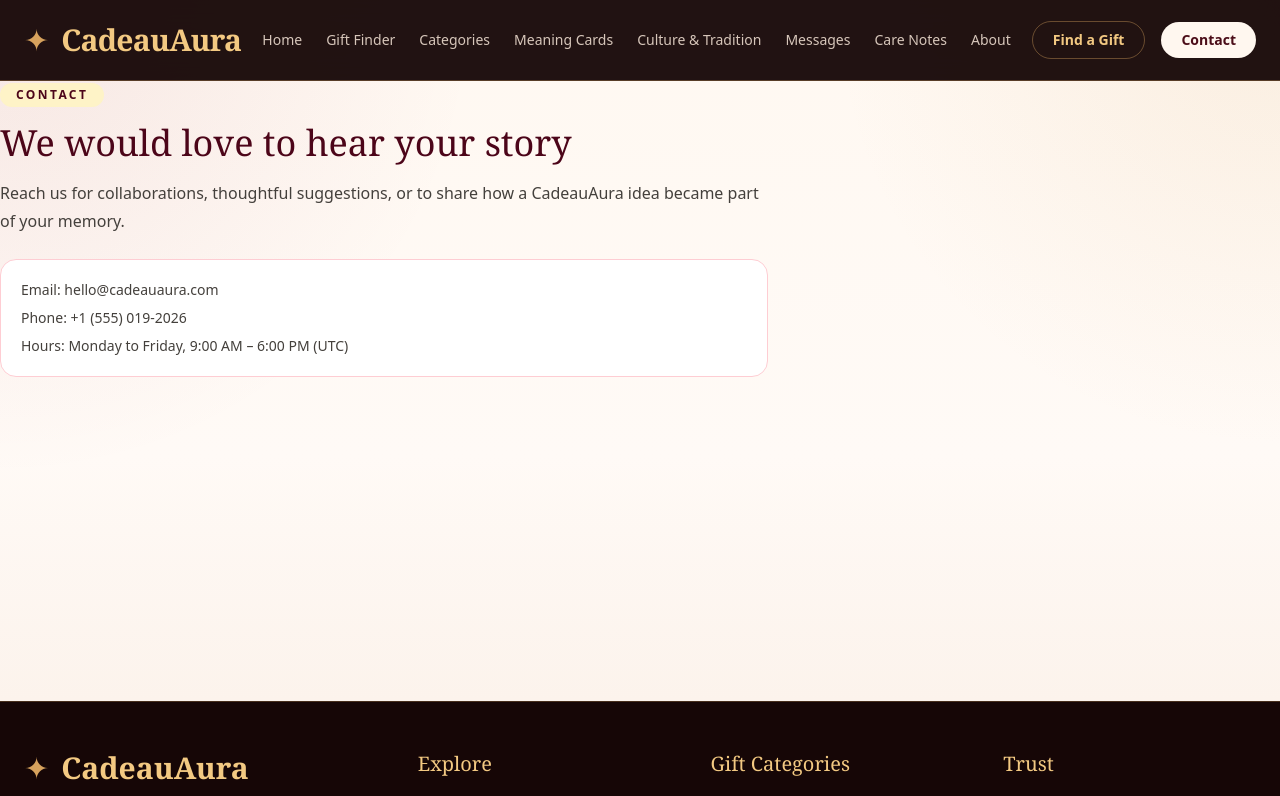
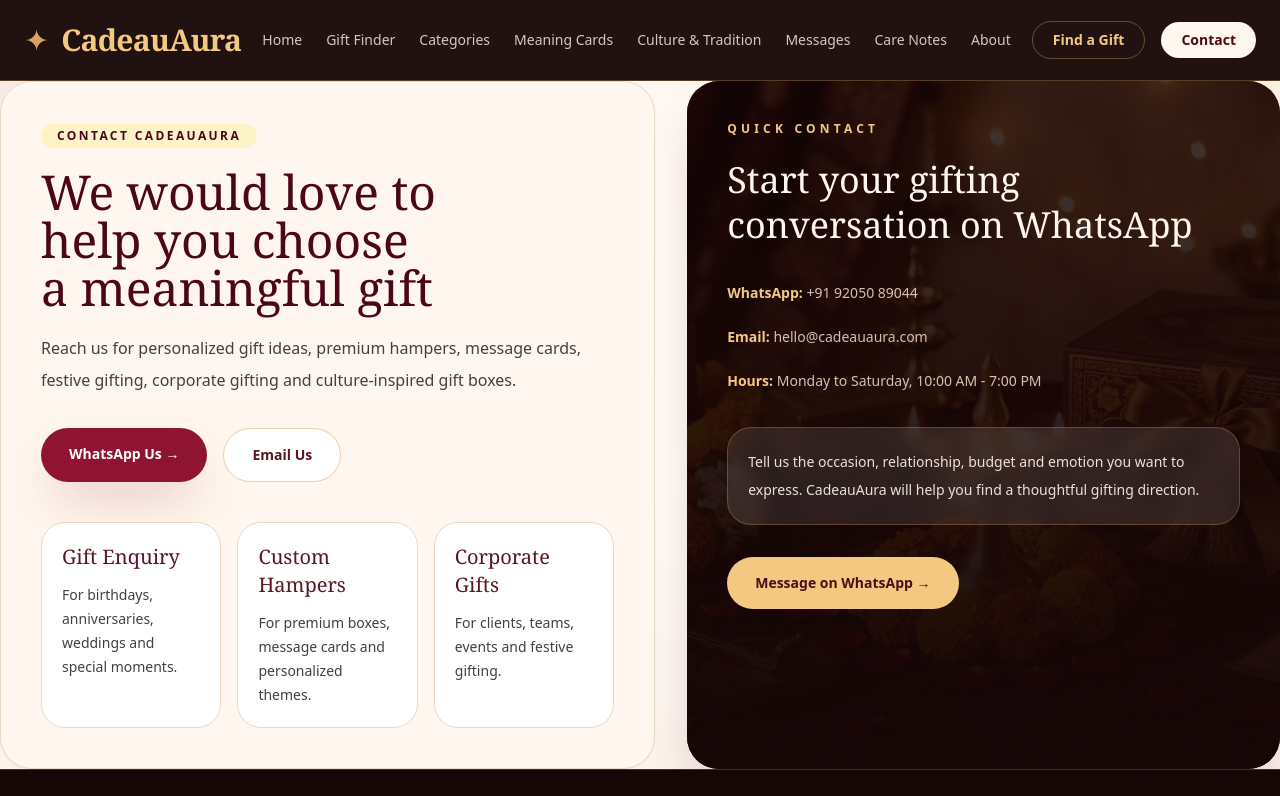
Before and after one commit to shivamsolanki-coder/cadeauaura, a Next.js app: page /contact in a window 1280 px wide. Shown: the top 796 px of the page. Built offline with nearby package versions, Linux system fonts and the light colour scheme.

Commit message:
Add Contact page SEO and WhatsApp CTA

```diff
--- a/app/contact/page.tsx
+++ b/app/contact/page.tsx
@@ -1,17 +1,148 @@
+import type { Metadata } from 'next';
+
 import { SectionLabel } from '@/components/SectionLabel';
+
+const whatsappNumber = '919205089044';
+
+const whatsappMessage =
+  'Hi CadeauAura, I want to know more about your gifting collections. Please share details.';
+
+const whatsappLink = `https://wa.me/${whatsappNumber}?text=${encodeURIComponent(
+  whatsappMessage
+)}`;
+
+export const metadata: Metadata = {
+  title: 'Contact CadeauAura',
+  description:
+    'Contact CadeauAura for premium gifting ideas, personalized gift boxes, meaningful message cards, festive gifts and WhatsApp gift enquiries.',
+  alternates: {
+    canonical: '/contact',
+  },
+  openGraph: {
+    title: 'Contact CadeauAura',
+    description:
+      'Reach CadeauAura for meaningful gifting ideas, personalized collections and premium gift enquiries.',
+    url: '/contact',
+    images: ['/hero-gift.jpg.png'],
+  },
+};
 
 export default function ContactPage() {
   return (
-    <section className="max-w-3xl">
-      <SectionLabel label="Contact" />
-      <h1 className="mt-4 font-serif text-4xl text-deep-rose">We would love to hear your story</h1>
-      <p className="mt-4 leading-7 text-stone-700">
-        Reach us for collaborations, thoughtful suggestions, or to share how a CadeauAura idea became part of your memory.
-      </p>
-      <div className="mt-6 rounded-2xl border border-rose-200 bg-white p-5 text-sm text-stone-700">
-        <p>Email: hello@cadeauaura.com</p>
-        <p className="mt-2">Phone: +1 (555) 019-2026</p>
-        <p className="mt-2">Hours: Monday to Friday, 9:00 AM – 6:00 PM (UTC)</p>
+    <section className="overflow-hidden">
+      <div className="grid gap-8 lg:grid-cols-[1.05fr_0.95fr] lg:items-stretch">
+        <div className="rounded-[2rem] border border-[#ead8c7] bg-[#fff7ef] p-7 shadow-sm sm:p-10">
+          <SectionLabel label="Contact CadeauAura" />
+
+          <h1 className="mt-5 font-serif text-4xl leading-tight text-deep-rose sm:text-5xl">
+            We would love to help you choose a meaningful gift
+          </h1>
+
+          <p className="mt-5 max-w-2xl text-base leading-8 text-stone-700">
+            Reach us for personalized gift ideas, premium hampers, message cards,
+            festive gifting, corporate gifting and culture-inspired gift boxes.
+          </p>
+
+          <div className="mt-8 flex flex-wrap gap-4">
+            <a
+              href={whatsappLink}
+              target="_blank"
+              rel="noreferrer"
+              className="rounded-full bg-[#8f1431] px-7 py-4 text-sm font-semibold text-white shadow-2xl shadow-[#8f1431]/25 transition hover:-translate-y-1 hover:bg-[#a51c3c]"
+            >
+              WhatsApp Us →
+            </a>
+
+            <a
+              href="mailto:hello@cadeauaura.com"
+              className="rounded-full border border-[#d7a25d]/50 bg-white px-7 py-4 text-sm font-semibold text-[#5a1722] transition hover:-translate-y-1 hover:bg-[#fff2df]"
+            >
+              Email Us
+            </a>
+          </div>
+
+          <div className="mt-10 grid gap-4 sm:grid-cols-3">
+            {[
+              {
+                title: 'Gift Enquiry',
+                text: 'For birthdays, anniversaries, weddings and special moments.',
+              },
+              {
+                title: 'Custom Hampers',
+                text: 'For premium boxes, message cards and personalized themes.',
+              },
+              {
+                title: 'Corporate Gifts',
+                text: 'For clients, teams, events and festive gifting.',
+              },
+            ].map((item) => (
+              <div
+                key={item.title}
+                className="rounded-3xl border border-[#ead8c7] bg-white p-5"
+              >
+                <h2 className="font-serif text-xl text-[#5a1722]">
+                  {item.title}
+                </h2>
+
+                <p className="mt-3 text-sm leading-6 text-stone-700">
+                  {item.text}
+                </p>
+              </div>
+            ))}
+          </div>
+        </div>
+
+        <div className="relative overflow-hidden rounded-[2rem] bg-[#160606] p-7 text-white shadow-2xl shadow-[#4b0d18]/20 sm:p-10">
+          <div
+            className="absolute inset-0 bg-cover bg-center opacity-35"
+            style={{ backgroundImage: "url('/culture-diya.jpg.png')" }}
+          />
+          <div className="absolute inset-0 bg-[linear-gradient(180deg,rgba(22,6,6,0.45),rgba(22,6,6,0.96))]" />
+
+          <div className="relative">
+            <p className="text-xs font-bold uppercase tracking-[0.35em] text-[#f3c982]">
+              Quick Contact
+            </p>
+
+            <h2 className="mt-5 font-serif text-4xl leading-tight text-[#fff7ef]">
+              Start your gifting conversation on WhatsApp
+            </h2>
+
+            <div className="mt-8 space-y-4 text-sm leading-7 text-[#f6dfd0]/85">
+              <p>
+                <span className="font-semibold text-[#f3c982]">WhatsApp:</span>{' '}
+                +91 92050 89044
+              </p>
+
+              <p>
+                <span className="font-semibold text-[#f3c982]">Email:</span>{' '}
+                hello@cadeauaura.com
+              </p>
+
+              <p>
+                <span className="font-semibold text-[#f3c982]">Hours:</span>{' '}
+                Monday to Saturday, 10:00 AM - 7:00 PM
+              </p>
+            </div>
+
+            <div className="mt-8 rounded-3xl border border-[#d7a25d]/30 bg-white/10 p-5 backdrop-blur">
+              <p className="text-sm leading-7 text-[#fff7ef]/90">
+                Tell us the occasion, relationship, budget and emotion you want
+                to express. CadeauAura will help you find a thoughtful gifting
+                direction.
+              </p>
+            </div>
+
+            <a
+              href={whatsappLink}
+              target="_blank"
+              rel="noreferrer"
+              className="mt-8 inline-flex rounded-full bg-[#f3c982] px-7 py-4 text-sm font-bold text-[#4b0d18] transition hover:-translate-y-1 hover:bg-[#fff2df]"
+            >
+              Message on WhatsApp →
+            </a>
+          </div>
+        </div>
       </div>
     </section>
   );
```
